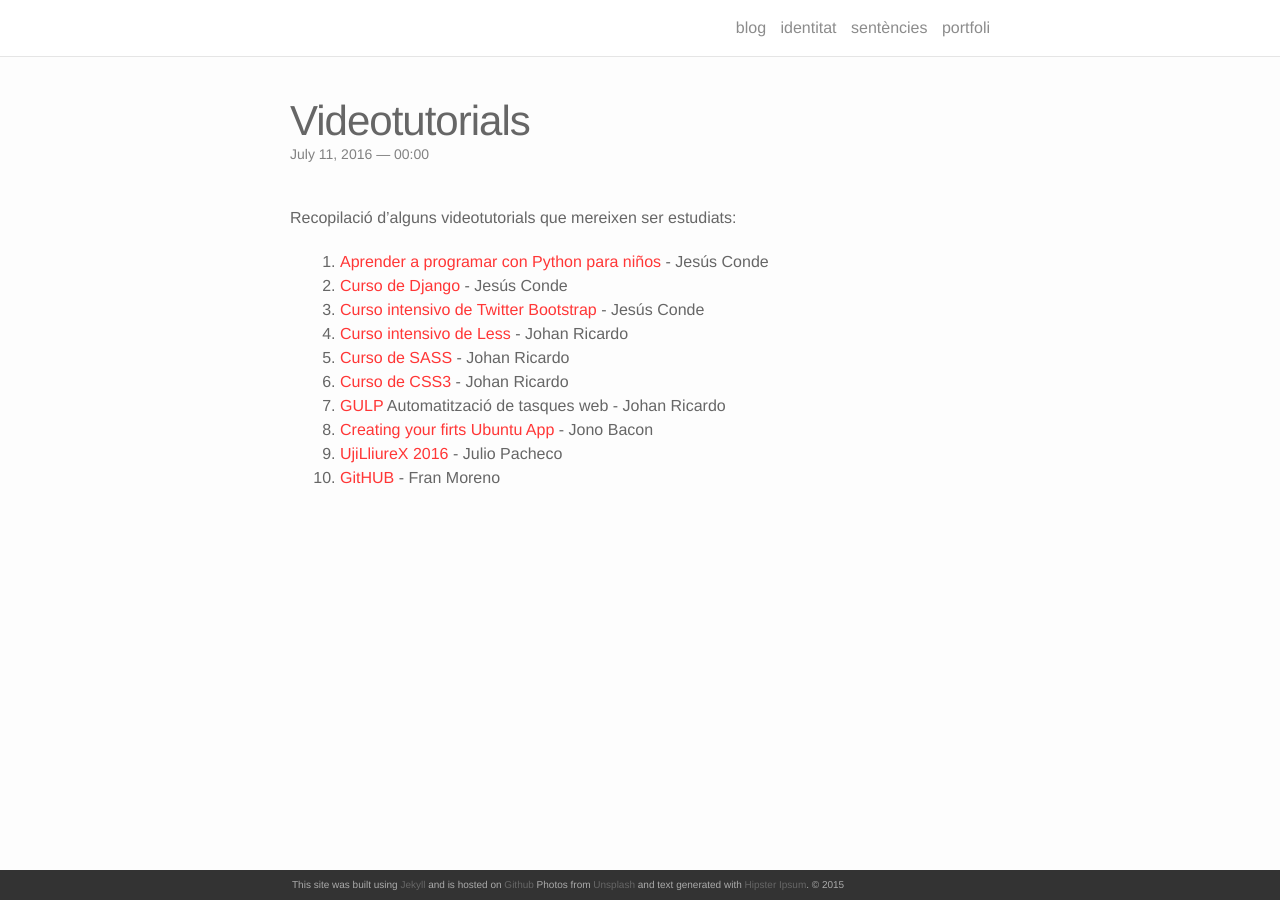
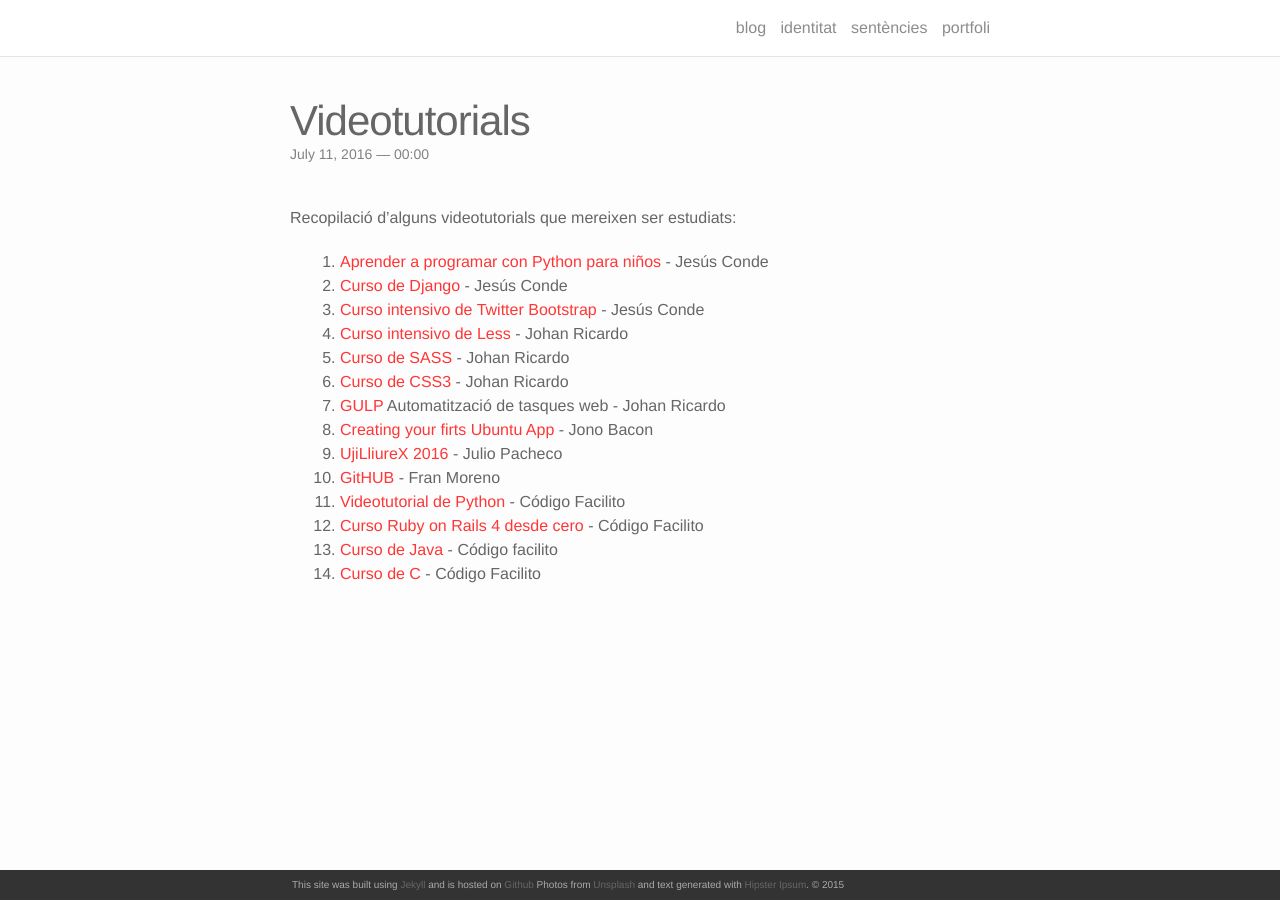
Before and after one commit to inclusa/inclusa.github.io, a Jekyll site: the page built from _posts/2016-07-11-videotutorials.md, in a window 1280 px wide. Built offline with Jekyll 4.4.1, drawn with Linux system fonts in a browser that asks for light colours; nearby versions of some CDN libraries.

Commit message:
Extensió de md canviada

```diff
--- a/_posts/2016-07-11-videotutorials.markdown
+++ b/_posts/2016-07-11-videotutorials.md
@@ -16,3 +16,7 @@ Recopilació d'alguns videotutorials que mereixen ser estudiats:
 8. [Creating your firts Ubuntu App](https://www.youtube.com/watch?v=sO8hiPreNBg) - Jono Bacon
 9. [UjiLliureX 2016](http://ujilliurex.uji.es/videos.php) - Julio Pacheco
 10. [GitHUB](https://vimeo.com/39829002) - Fran Moreno
+11. [Videotutorial de Python](https://www.youtube.com/playlist?list=PLE549A038CF82905F) - Código Facilito
+12. [Curso Ruby on Rails 4 desde cero](https://www.youtube.com/playlist?list=PLpOqH6AE0tNiQ-ofrDlbAUSc1r67r_AWv) - Código Facilito
+13. [Curso de Java](https://www.youtube.com/playlist?list=PL602060AB32FC864B) - Código facilito
+14. [Curso de C](https://www.youtube.com/playlist?list=PLpOqH6AE0tNhmU9OUbm5FIJtnHAbJ4dKd) - Código Facilito
```
Also changed, not shown: _posts/2016-03-25-Iniciant_el_blog.md (renamed from _posts/2016-03-25-Iniciant_el_blog.markdown), _posts/2016-03-25-generar-pdf-amb-pandoc.md (renamed from _posts/2016-03-25-generar-pdf-amb-pandoc.markdown), _posts/2016-03-30-GIT-Principals-comandaments-que-utilitze.md (renamed from _posts/2016-03-30-GIT-Principals-comandaments-que-utilitze.markdown), _posts/2016-04-03-snippets-for-vim.md (renamed from _posts/2016-04-03-snippets-for-vim.markdown), _posts/2016-04-15-Vim-sintaxis-en-markdown.md (renamed from _posts/2016-04-15-Vim-sintaxis-en-markdown.markdown), _posts/2016-04-18-Bonding,-duplicant-la-velocitat-ethernet-en-server.md (renamed from _posts/2016-04-18-Bonding,-duplicant-la-velocitat-ethernet-en-server.markdown), _posts/2016-05-01-ssh-missatge-de-benvinguda.md (renamed from _posts/2016-05-01-ssh-missatge-de-benvinguda.markdown).
